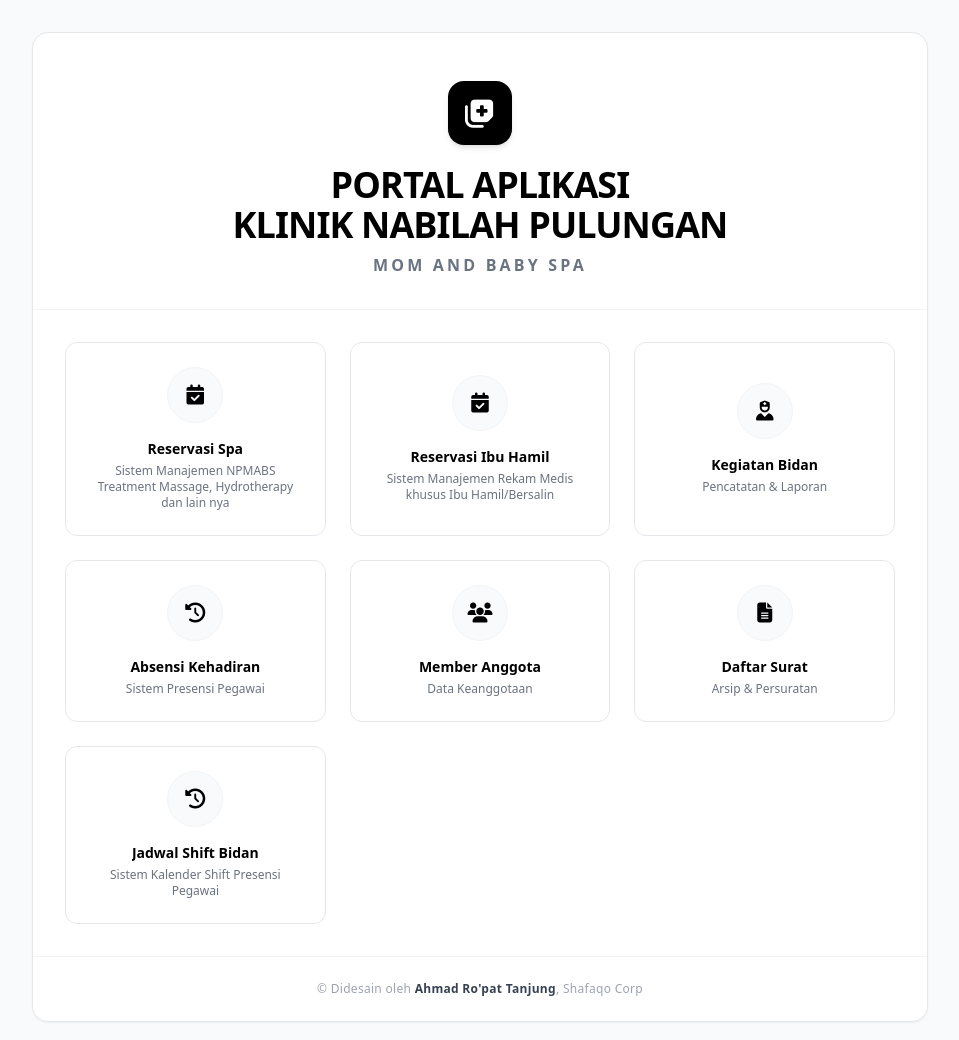
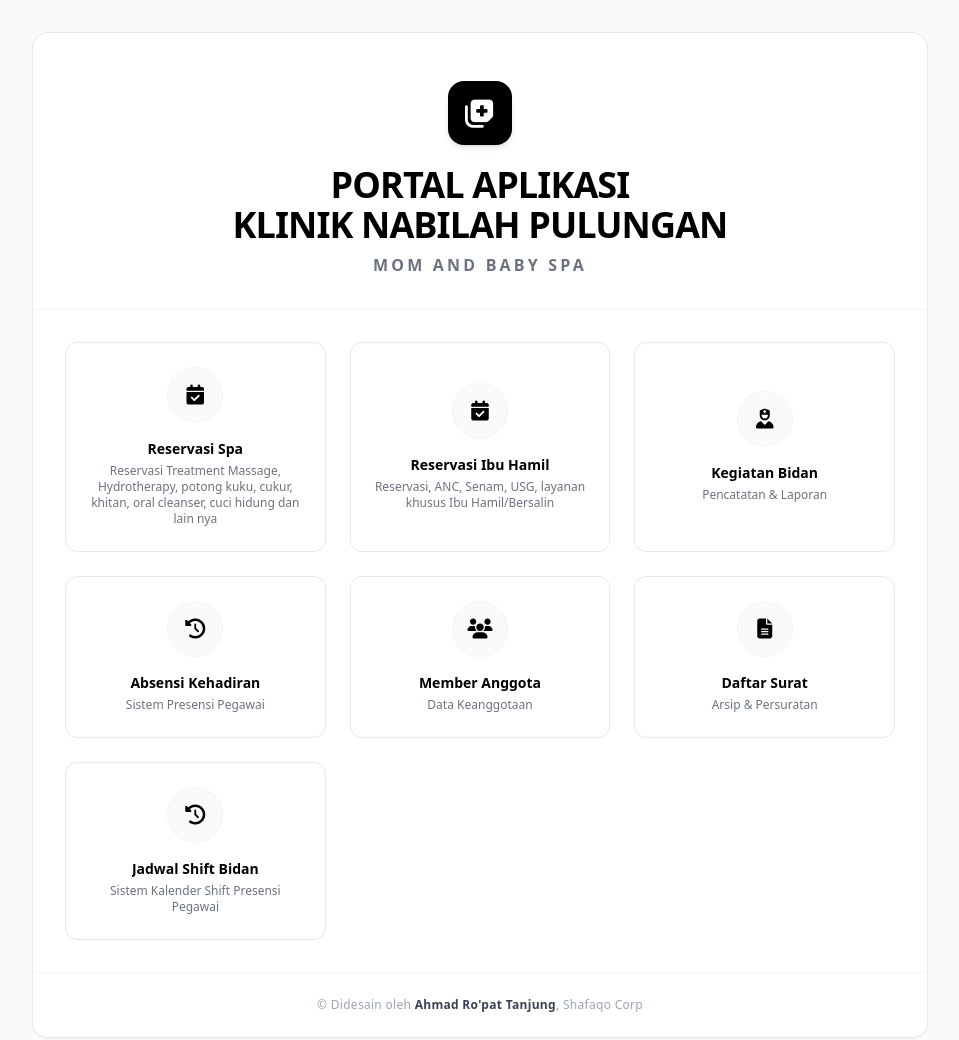
Before and after one commit to rbnabilahpulunganadm/halamanbaru, a plain HTML site: page index.html in a window 1280 px wide. Shown: the whole page, without its empty margins (160-1119 px from the left). Drawn offline with nearby package versions, Linux system fonts and the light colour scheme.

Commit message:
Change reservation card titles and descriptions
Updated descriptions for SPA and Ibu Hamil reservation cards.

```diff
--- a/index.html
+++ b/index.html
@@ -65,13 +65,13 @@
         <!-- Container Grid untuk Tautan (Hardcoded) -->
         <div class="p-8 grid grid-cols-1 sm:grid-cols-2 md:grid-cols-3 gap-6 bg-white content-start">
 
-            <!-- Kartu 1: Reservasi Pengunjung -->
+            <!-- Kartu 1: Reservasi SPA -->
             <a href="https://rbnabilahpulunganadm.github.io/reservasi_pengunjung_NPMABS/" target="_blank" rel="noopener noreferrer" class="card-hover animate-fade-up delay-100 relative bg-white border border-gray-200 rounded-xl group cursor-pointer block p-6 text-center flex flex-col items-center justify-center min-h-[160px]">
                 <div class="w-14 h-14 mb-4 bg-gray-50 border border-gray-100 rounded-full flex items-center justify-center text-black group-hover:bg-black group-hover:text-white transition-colors duration-300">
                     <i class="fa-solid fa-calendar-check text-xl"></i>
                 </div>
                 <h2 class="text-sm font-bold text-black mb-1 line-clamp-1">Reservasi Spa</h2>
-                <p class="text-xs text-gray-500">Sistem Manajemen NPMABS Treatment Massage, Hydrotherapy dan lain nya</p>
+                <p class="text-xs text-gray-500">Reservasi Treatment Massage, Hydrotherapy, potong kuku, cukur, khitan, oral cleanser, cuci hidung dan lain nya</p>
             </a>
 
             <!-- Kartu 1: Reservasi Pengunjung -->
@@ -80,7 +80,7 @@
                     <i class="fa-solid fa-calendar-check text-xl"></i>
                 </div>
                 <h2 class="text-sm font-bold text-black mb-1 line-clamp-1">Reservasi Ibu Hamil</h2>
-                <p class="text-xs text-gray-500">Sistem Manajemen Rekam Medis khusus Ibu Hamil/Bersalin</p>
+                <p class="text-xs text-gray-500">Reservasi, ANC, Senam, USG, layanan khusus Ibu Hamil/Bersalin</p>
             </a>
 
             <!-- Kartu 2: Kegiatan Bidan -->
```
